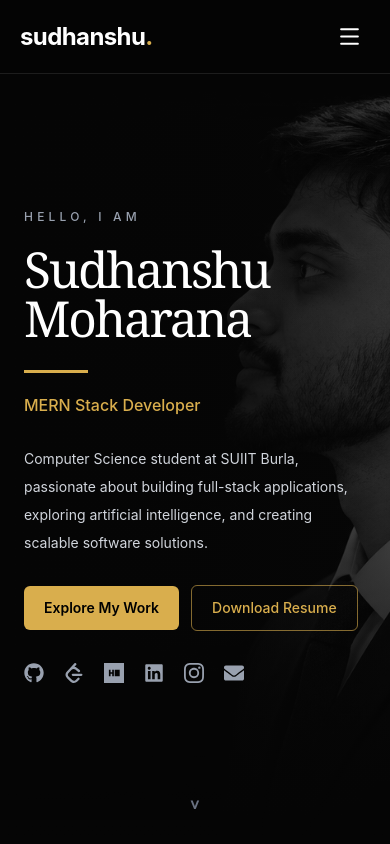
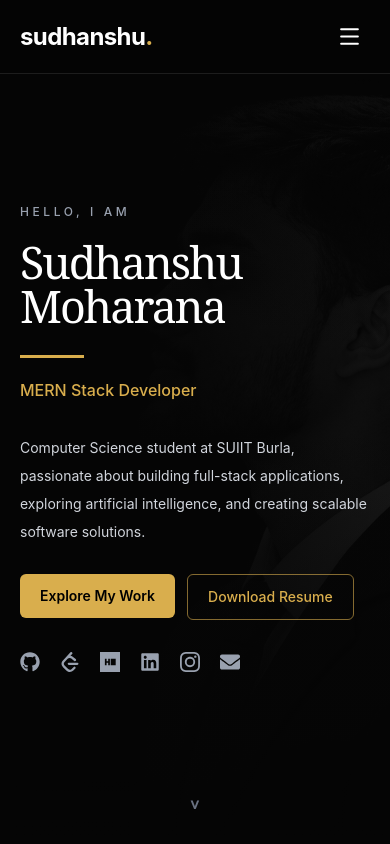
Before and after one commit to MoharanaSudhanshu/portfolio, a React (Vite) app: page / in a window 390 px wide. Shown: the top 844 px of the page. Built offline with nearby package versions, Linux system fonts and the light colour scheme.

Commit message:
Update Hero.jsx

```diff
--- a/src/components/Hero.jsx
+++ b/src/components/Hero.jsx
@@ -1,11 +1,13 @@
 import { motion } from "framer-motion";
 import { TypeAnimation } from "react-type-animation";
 import { Link } from "react-scroll";
+
 import {
   FaGithub,
   FaLinkedin,
   FaEnvelope,
 } from "react-icons/fa";
+
 import {
   SiHackerrank,
   SiInstagram,
@@ -52,16 +54,21 @@ function Hero() {
     <section
       id="home"
       className="
-        relative isolate min-h-screen overflow-hidden
-        bg-[#050505] text-white
-        flex items-center
-        pt-24 pb-12
-        sm:pt-28
-        lg:min-h-screen lg:pt-24 lg:pb-16
+        relative isolate flex min-h-screen items-center
+        overflow-hidden bg-[#050505] text-white
+        pt-24 pb-16
+        sm:pt-28 sm:pb-12
+        lg:pt-24 lg:pb-16
       "
     >
-      {/* Portrait background */}
-      <div className="pointer-events-none absolute inset-y-0 right-0 -z-10 w-full overflow-hidden lg:w-[52%]">
+      {/* Background Portrait */}
+      <div
+        className="
+          pointer-events-none absolute inset-y-0 right-0
+          -z-10 w-full overflow-hidden
+          lg:w-[52%]
+        "
+      >
         <img
           src={profile}
           alt=""
@@ -69,25 +76,50 @@ function Hero() {
           className="
             absolute right-0 top-0
             h-full w-full
-            object-cover object-[55%_center]
-            opacity-35
-            grayscale
-            [mask-image:linear-gradient(to_bottom,transparent_0%,black_15%,black_75%,transparent_100%)]
+            object-cover object-[65%_center]
+            opacity-15 grayscale
+            [mask-image:linear-gradient(to_bottom,transparent_0%,black_20%,black_70%,transparent_100%)]
+            sm:opacity-25
             lg:opacity-75
             lg:[mask-image:linear-gradient(to_right,transparent_0%,black_30%,black_100%)]
           "
         />
 
-        {/* Dark overlay to protect text readability */}
-        <div className="absolute inset-0 bg-gradient-to-r from-[#050505] via-[#050505]/80 to-transparent lg:via-[#050505]/25" />
+        {/* Dark overlay for readability */}
+        <div
+          className="
+            absolute inset-0
+            bg-gradient-to-r
+            from-[#050505]
+            via-[#050505]/85
+            to-[#050505]/40
+            lg:via-[#050505]/25
+            lg:to-transparent
+          "
+        />
 
         {/* Bottom fade */}
-        <div className="absolute inset-0 bg-gradient-to-t from-[#050505] via-transparent to-[#050505]/20 lg:from-transparent" />
+        <div
+          className="
+            absolute inset-0
+            bg-gradient-to-t
+            from-[#050505]
+            via-transparent
+            to-[#050505]/20
+            lg:from-transparent
+          "
+        />
       </div>
 
-      {/* Main content */}
-      <div className="mx-auto w-full max-w-[1500px] px-6 sm:px-10 lg:px-16">
+      {/* Main Container */}
+      <div
+        className="
+          mx-auto w-full max-w-[1500px]
+          px-5 sm:px-10 lg:px-16
+        "
+      >
         <div className="grid items-center lg:grid-cols-2">
+          {/* Left Content */}
           <motion.div
             initial={{ opacity: 0, y: 25 }}
             animate={{ opacity: 1, y: 0 }}
@@ -95,15 +127,22 @@ function Hero() {
             className="relative z-10 max-w-3xl"
           >
             {/* Intro */}
-            <p className="mb-5 text-xs font-medium uppercase tracking-[0.35em] text-gray-400 sm:text-sm sm:tracking-[0.4em]">
+            <p
+              className="
+                mb-5 text-xs font-medium uppercase
+                tracking-[0.3em] text-gray-400
+                sm:text-sm sm:tracking-[0.4em]
+              "
+            >
               Hello, I am
             </p>
 
             {/* Name */}
             <h1
               className="
-                font-serif font-medium tracking-[-0.045em]
-                text-[clamp(3.1rem,10vw,5rem)]
+                font-serif font-medium
+                tracking-[-0.045em]
+                text-[clamp(2.8rem,9.5vw,4rem)]
                 leading-[0.98]
                 sm:text-7xl
                 lg:text-[clamp(5rem,7vw,7.5rem)]
@@ -114,11 +153,24 @@ function Hero() {
               Moharana
             </h1>
 
-            {/* Gold divider */}
-            <div className="mt-7 mb-5 h-[3px] w-16 bg-[#D9AE4D] sm:w-20" />
+            {/* Gold Divider */}
+            <div
+              className="
+                mt-7 mb-5
+                h-[3px] w-16 bg-[#D9AE4D]
+                sm:w-20
+              "
+            />
 
-            {/* Typing animation */}
-            <div className="min-h-[32px] text-base font-medium text-[#D9AE4D] sm:min-h-[40px] sm:text-xl">
+            {/* Typing Animation */}
+            <div
+              className="
+                min-h-[36px]
+                text-base font-medium
+                text-[#D9AE4D]
+                sm:min-h-[40px] sm:text-xl
+              "
+            >
               <TypeAnimation
                 sequence={[
                   "Full Stack Developer",
@@ -137,26 +189,42 @@ function Hero() {
             </div>
 
             {/* Description */}
-            <p className="mt-5 max-w-xl text-sm leading-7 text-gray-300 sm:text-base sm:leading-8 lg:text-lg">
-              Computer Science student at SUIIT Burla, passionate about
-              building full-stack applications, exploring artificial
-              intelligence, and creating scalable software solutions.
+            <p
+              className="
+                mt-5 max-w-xl
+                text-sm leading-7 text-gray-300
+                sm:text-base sm:leading-8
+                lg:text-lg
+              "
+            >
+              Computer Science student at SUIIT Burla,
+              passionate about building full-stack applications,
+              exploring artificial intelligence, and creating
+              scalable software solutions.
             </p>
 
-            {/* Buttons */}
-            <div className="mt-7 flex flex-wrap items-center gap-3 sm:gap-4">
+            {/* Action Buttons */}
+            <div
+              className="
+                mt-7 flex flex-col items-start gap-3
+                min-[390px]:flex-row min-[390px]:flex-wrap
+                sm:gap-4
+              "
+            >
               <Link
                 to="projects"
                 smooth
                 duration={500}
                 offset={-80}
                 className="
-                  inline-flex cursor-pointer items-center justify-center
+                  inline-flex cursor-pointer
+                  items-center justify-center
                   rounded-md bg-[#D9AE4D]
-                  px-5 py-3
+                  px-4 py-3
                   text-sm font-semibold text-black
                   transition-colors duration-300
                   hover:bg-[#E8C46C]
+                  min-[390px]:px-5
                   sm:px-7 sm:py-3.5 sm:text-base
                 "
               >
@@ -168,11 +236,14 @@ function Hero() {
                 download
                 className="
                   inline-flex items-center justify-center
-                  rounded-md border border-[#D9AE4D]/60
-                  px-5 py-3
+                  rounded-md
+                  border border-[#D9AE4D]/60
+                  px-4 py-3
                   text-sm font-medium text-[#D9AE4D]
                   transition-colors duration-300
-                  hover:bg-[#D9AE4D] hover:text-black
+                  hover:bg-[#D9AE4D]
+                  hover:text-black
+                  min-[390px]:px-5
                   sm:px-7 sm:py-3.5 sm:text-base
                 "
               >
@@ -180,15 +251,23 @@ function Hero() {
               </a>
             </div>
 
-            {/* Social links */}
-            <div className="mt-8 flex items-center gap-5 text-xl text-gray-400 sm:gap-6 sm:text-2xl">
+            {/* Social Links */}
+            <div
+              className="
+                mt-8 flex flex-wrap items-center
+                gap-5 text-xl text-gray-400
+                sm:gap-6 sm:text-2xl
+              "
+            >
               {socialLinks.map((social) => (
                 <a
                   key={social.label}
                   href={social.url}
                   aria-label={social.label}
                   target={
-                    social.label === "Email" ? undefined : "_blank"
+                    social.label === "Email"
+                      ? undefined
+                      : "_blank"
                   }
                   rel={
                     social.label === "Email"
@@ -207,7 +286,7 @@ function Hero() {
             </div>
           </motion.div>
 
-          {/* Desktop-only portrait area */}
+          {/* Desktop Portrait Space */}
           <motion.div
             initial={{ opacity: 0, x: 35 }}
             animate={{ opacity: 1, x: 0 }}
@@ -217,7 +296,7 @@ function Hero() {
           />
         </div>
 
-        {/* Scroll indicator */}
+        {/* Scroll Indicator */}
         <Link
           to="about"
           smooth
@@ -227,9 +306,10 @@ function Hero() {
           className="
             absolute bottom-5 left-1/2
             -translate-x-1/2
-            cursor-pointer
-            text-2xl text-gray-500
-            transition-colors hover:text-[#D9AE4D]
+            cursor-pointer text-2xl
+            text-gray-500
+            transition-colors
+            hover:text-[#D9AE4D]
             sm:bottom-7
           "
         >
```
